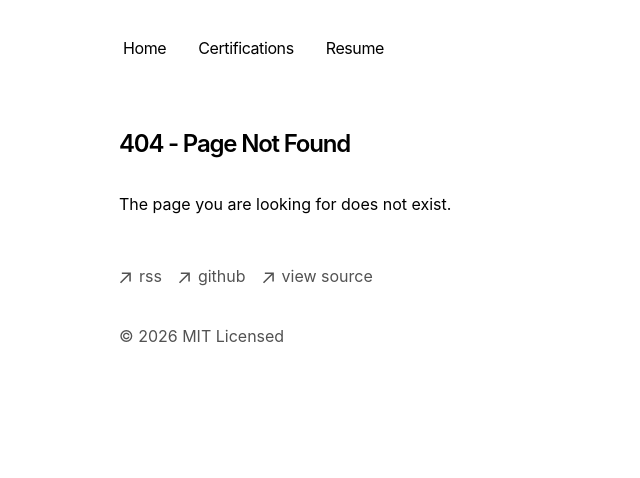
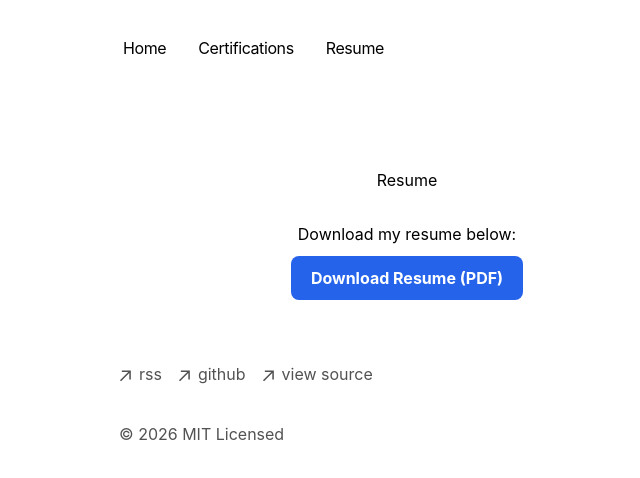
Before and after one commit to onofrio0306-tech/portfolio-starter-kit, a Next.js app: page /resume in a window 1280 px wide. Before the commit this address had no page. Shown: the top 478 px of the page, without its empty margins (233-873 px from the left). Built offline with nearby package versions, Linux system fonts and the light colour scheme.

Commit message:
Create page.tsx

```diff
--- /dev/null
+++ b/app/resume/page.tsx
@@ -0,0 +1,26 @@
+export default function Resume() {
+  return (
+    <div style={{ padding: "40px", textAlign: "center" }}>
+      <h1 style={{ marginBottom: "30px" }}>Resume</h1>
+
+      <p style={{ marginBottom: "20px" }}>
+        Download my resume below:
+      </p>
+
+      <a
+        href="/resume.pdf"
+        target="_blank"
+        style={{
+          background: "#2563eb",
+          color: "white",
+          padding: "12px 20px",
+          borderRadius: "8px",
+          textDecoration: "none",
+          fontWeight: "bold",
+        }}
+      >
+        Download Resume (PDF)
+      </a>
+    </div>
+  )
+}
```
